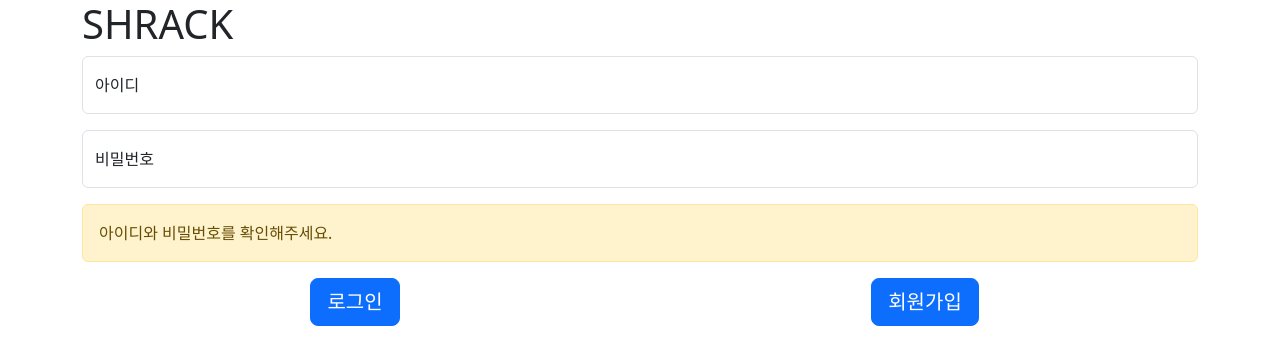
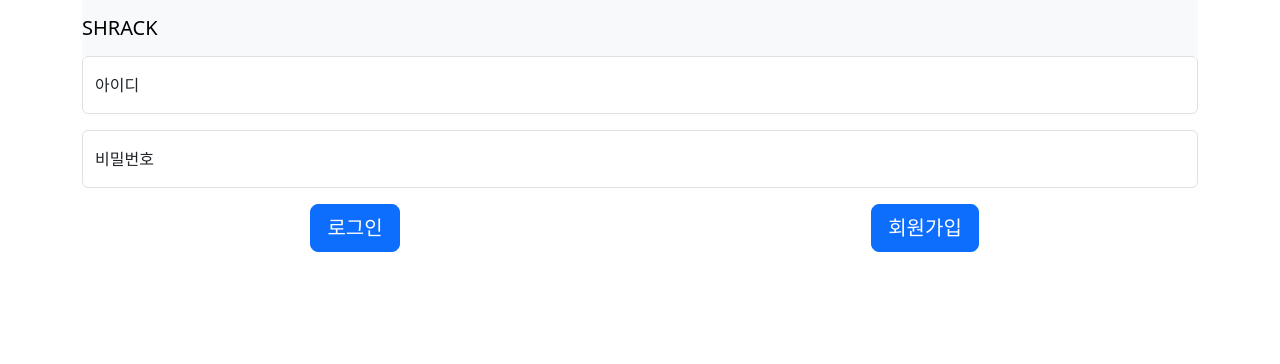
Before and after one commit to SG-Capstone-SHrack/SHrack-front, a React (Create React App) app: page / in a window 1280 px wide. Shown: the top 364 px of the page. Built offline with nearby package versions, Linux system fonts and the light colour scheme.

Commit message:
로그인 api 구현(주석 처리)

```diff
--- a/src/account/Signin.jsx
+++ b/src/account/Signin.jsx
@@ -10,25 +10,42 @@ import {
   Alert,
   Row,
   Col,
+  Navbar,
 } from 'react-bootstrap';
 import axios from 'axios';
 
 function Signin() {
   const [id, setId] = useState('');
   const [password, setPassword] = useState('');
-  const [isAlert, setIsAlert] = useState(true);
+  const [isAlert, setIsAlert] = useState(false);
   useEffect(() => {
     console.log(id, password);
   }, [id, password]);
 
   // onSubmit -> Id와 Password를 받아서 서버에 전송
-  const onSubmit = data => {
+  const onSubmit = (e, data) => {
+    //디버깅을 위해 e.preventDefault() 사용
+    //실제 서버에 전송할 때는 e.preventDefault() 삭제
+    e.preventDefault();
     console.log(data);
     // 서버에 전송
+    // axios
+    //   .post('http://localhost:8000/api/auth/login/', data)
+    //   .then(res => {
+    //     console.log(res);
+    //     localStorage.setItem('auth', res.data.key);
+    //     window.location.href = '/';
+    //   })
+    //   .catch(err => {
+    //     console.log(err);
+    //     setIsAlert(true);
+    //   });
   };
   return (
     <Container>
-      <h1>SHRACK</h1>
+      <Navbar sticky="top" bg="light" expand="lg">
+        <Navbar.Brand href="#home">SHRACK</Navbar.Brand>
+      </Navbar>
       <Form>
         <Form.Group className="mb-3" controlId="signInId">
           <FloatingLabel controlId="signInID" label="아이디" className="mb-3">
```
